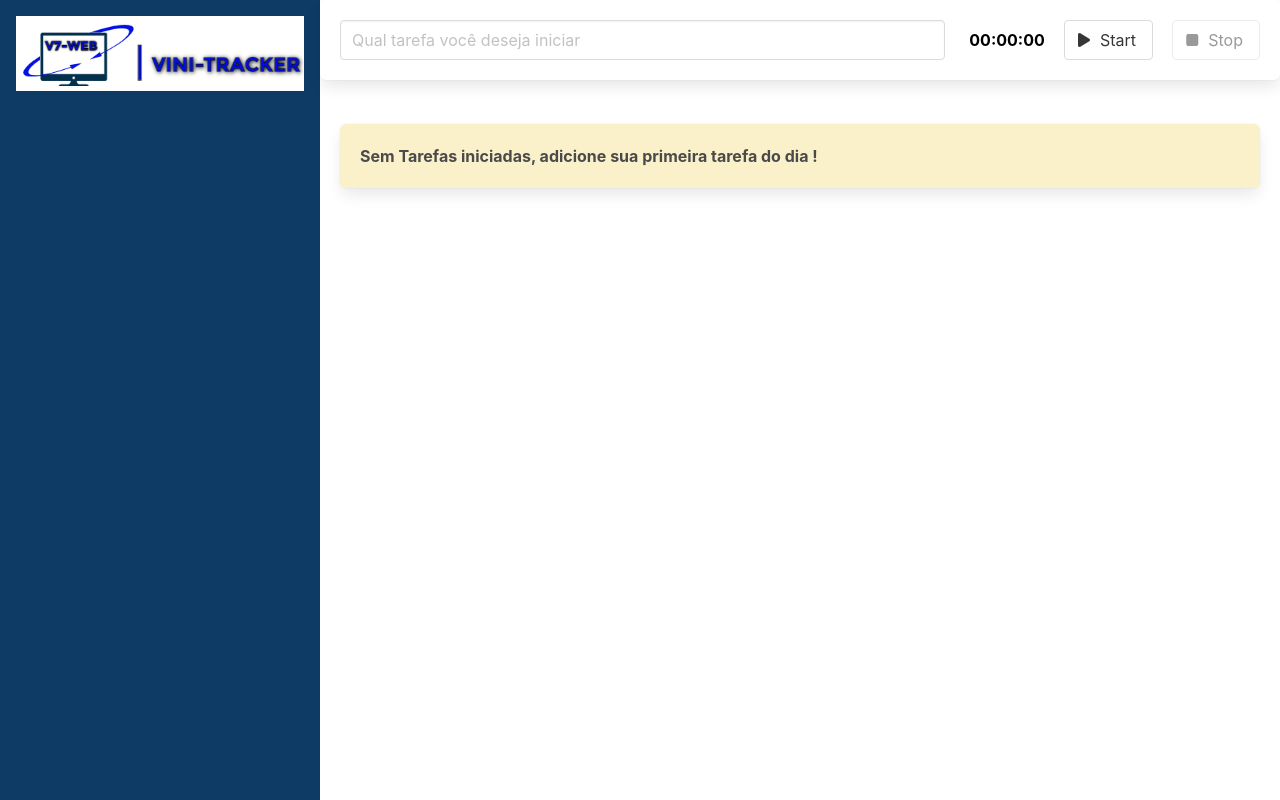
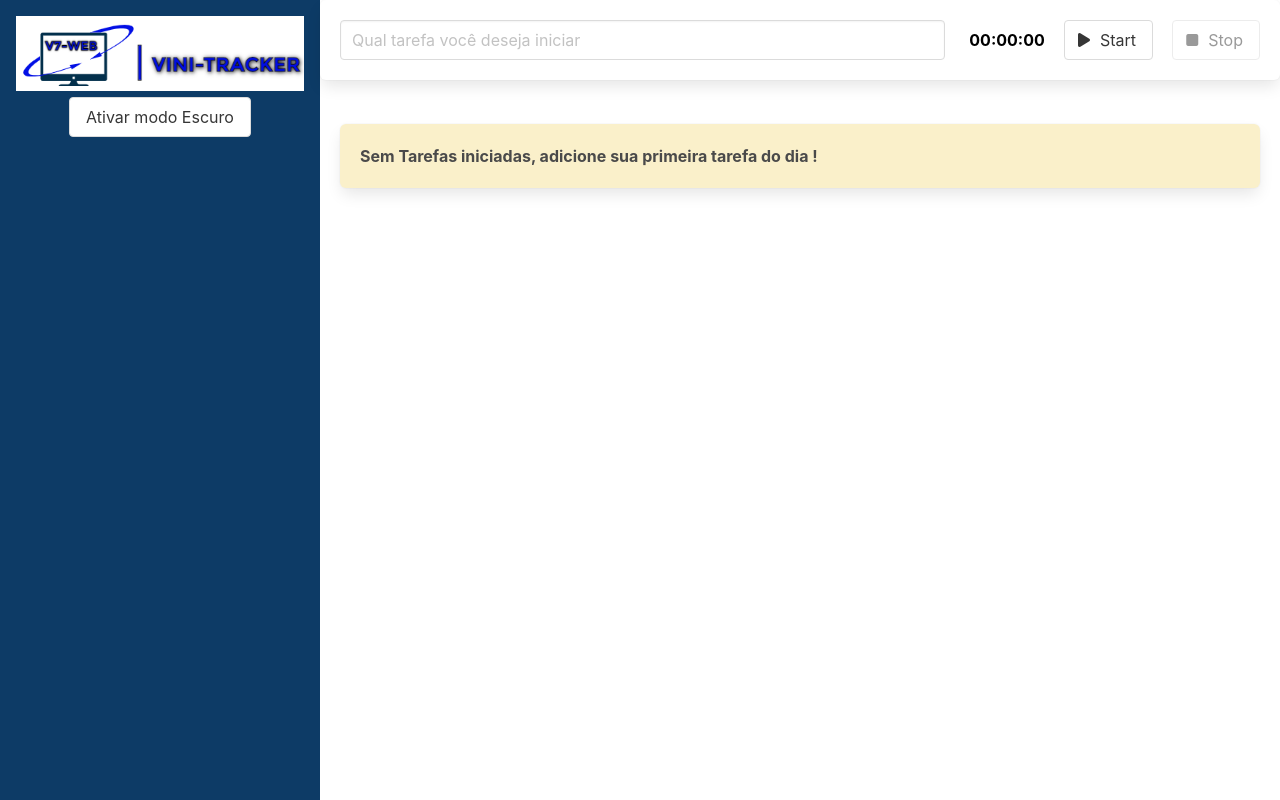
Before and after one commit to ViniciusLima7/vini-tracker, a Vue app: page / in a window 1280 px wide. Built offline with nearby package versions, Linux system fonts and the light colour scheme.

Commit message:
feat:  :sparkles: Adiciona funcionalidade do Toogle Tema

```diff
--- a/src/App.vue
+++ b/src/App.vue
@@ -1,7 +1,10 @@
 <template>
-  <main class="columns is-gapless is-multiline">
+  <main
+    class="columns is-gapless is-multiline"
+    :class="{ 'modo-escuro': modoEscuroAtivo }"
+  >
     <div class="column is-one-quarter">
-      <MenuLateral />
+      <MenuLateral @aoTemaAlterado="toggleTema" />
     </div>
     <div class="column is-three-quarter conteudo">
       <Form @aoAddTarefainList="addTarefainList"></Form>
@@ -33,6 +36,7 @@ export default defineComponent({
   data() {
     return {
       tarefas: [] as ITarefa[],
+      modoEscuroAtivo: false,
     };
   },
   computed: {
@@ -53,6 +57,15 @@ export default defineComponent({
      */
     addTarefainList(tarefa: ITarefa) {
       this.tarefas.push(tarefa);
+    },
+
+    /**
+     * Altera o Estado do toggle Tema ao Clique do User no Botão
+     *@description
+     *26/07/2022 vlima toggle Tema
+     */
+    toggleTema(modoEscuroAtivo: boolean) {
+      this.modoEscuroAtivo = modoEscuroAtivo;
     },
   },
 });
--- a/src/components/MenuLateral.vue
+++ b/src/components/MenuLateral.vue
@@ -3,6 +3,7 @@
     <h1>
       <img src="../assets/vini-trackerlogov2.png" alt="Logo do Vini Tracker" />
     </h1>
+    <button class="button" @click="toggleTema">{{ textButton }}</button>
   </header>
 </template>
 
@@ -11,6 +12,36 @@ import { defineComponent } from "vue";
 
 export default defineComponent({
   name: "MenuLateral",
+  emits: ["aoTemaAlterado"],
+  data() {
+    return {
+      modoEscuroAtivo: false,
+    };
+  },
+  computed: {
+    /**
+     * Exibe Texto no Botão de Acordo com o Estado do Botão
+     *@description
+     *26/07/2022 vlima Exibir Texto no Botão
+     */
+    textButton() {
+      if (this.modoEscuroAtivo) {
+        return "Desativar modo Escuro";
+      }
+      return "Ativar modo Escuro";
+    },
+  },
+  methods: {
+    /**
+     * Inverte o Estado do Botão ao Clique do Usere passa  como emit
+     *@description
+     *26/07/2022 vlima Toggle Tema
+     */
+    toggleTema() {
+      this.modoEscuroAtivo = !this.modoEscuroAtivo;
+      this.$emit("aoTemaAlterado", this.modoEscuroAtivo);
+    },
+  },
 });
 </script>
 
@@ -20,6 +51,7 @@ header {
   background: #0d3b66;
   width: 100%;
   height: 100vh;
+  text-align: center;
 }
 
 @media only screen and (max-width: 768px) {
```
